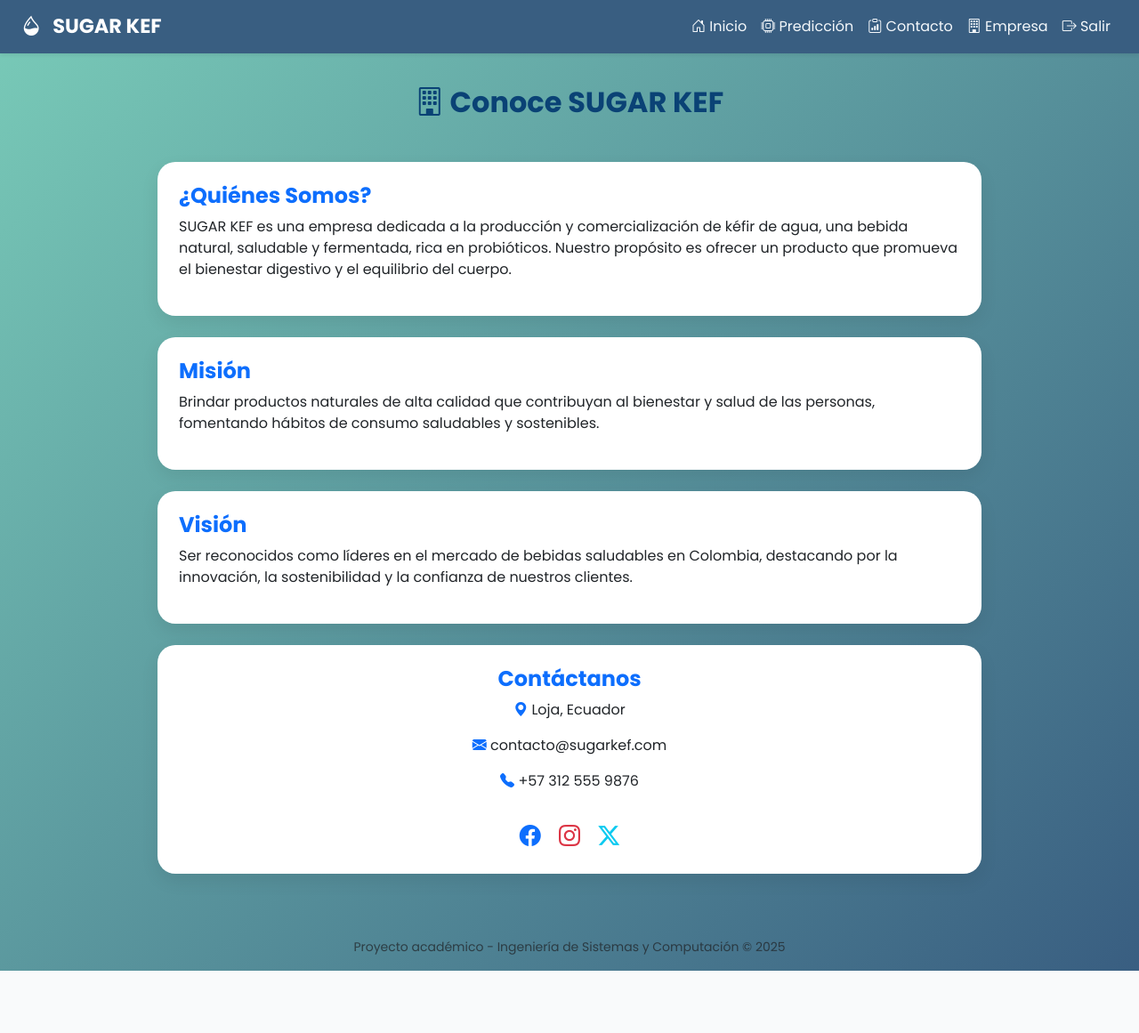
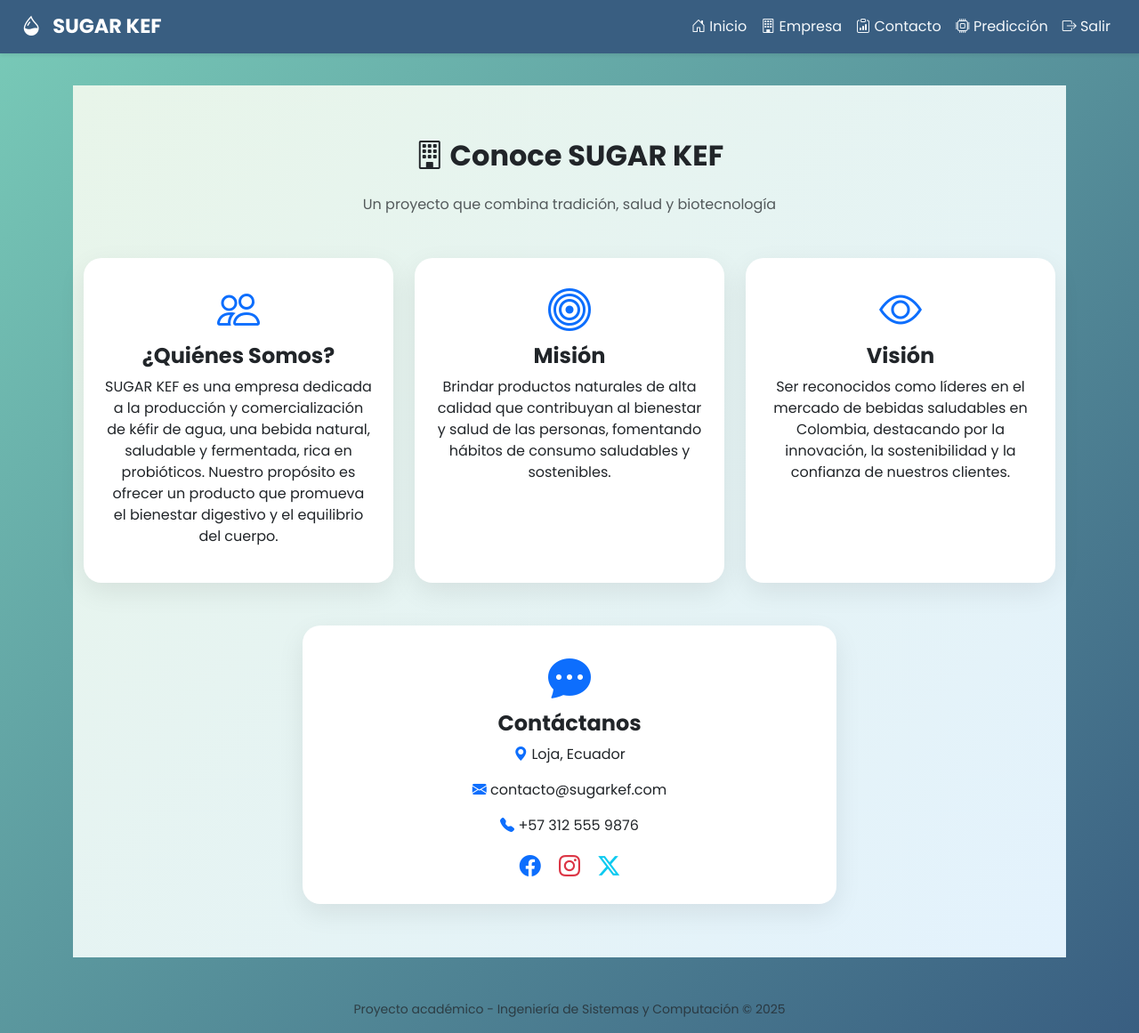
Before and after one commit to manuelarodriguezlopez/ChatBotML, a Flask app: page /empresa in a window 1280 px wide. Shown: the whole page at 89% size. Before the commit the page ends 1091 px from the top, so only its background shows below. Run offline with Flask 3, Linux system fonts and the light colour scheme; a user stored in the database is signed in.

Commit message:
Cambios de direccionamiento en pagina
.

```diff
--- a/templates/base.html
+++ b/templates/base.html
@@ -31,9 +31,9 @@
       <div class="collapse navbar-collapse justify-content-end" id="navbarNav">
         <ul class="navbar-nav">
           <li class="nav-item"><a class="nav-link" href="{{ url_for('dashboard') }}"><i class="bi bi-house-door"></i> Inicio</a></li>
+          <li class="nav-item"><a class="nav-link" href="{{ url_for('empresa') }}"><i class="bi bi-building"></i> Empresa</a></li>
+                    <li class="nav-item"><a class="nav-link" href="{{ url_for('pedido') }}"><i class="bi bi-clipboard-data"></i> Contacto</a></li>
           <li class="nav-item"><a class="nav-link" href="{{ url_for('predict') }}"><i class="bi bi-cpu"></i> Predicción</a></li>
-          <li class="nav-item"><a class="nav-link" href="{{ url_for('pedido') }}"><i class="bi bi-clipboard-data"></i> Contacto</a></li>
-          <li class="nav-item"><a class="nav-link" href="{{ url_for('empresa') }}"><i class="bi bi-building"></i> Empresa</a></li>
           <li class="nav-item"><a class="nav-link text-warning" href="{{ url_for('logout') }}"><i class="bi bi-box-arrow-right"></i> Salir</a></li>
         </ul>
       </div>
--- a/templates/empresa.html
+++ b/templates/empresa.html
@@ -2,43 +2,98 @@
 {% block title %}SUGAR KEF | Nuestra Empresa{% endblock %}
 {% block content %}
 
+<style>
+  /* Fondo degradado suave */
+  .empresa-section {
+    background: linear-gradient(135deg, #e8f5e9, #e3f2fd);
+    padding: 60px 0;
+  }
 
-<h2 class="section-title text-center mb-5"><i class="bi bi-building"></i> Conoce SUGAR KEF</h2>
+  .empresa-card {
+    border: none;
+    border-radius: 20px;
+    background: #ffffff;
+    box-shadow: 0 10px 30px rgba(0,0,0,0.08);
+    transition: all 0.3s ease;
+  }
 
-<div class="row justify-content-center">
-  <div class="col-md-10">
-    <div class="card info-card p-4 mb-4">
-      <h4 class="fw-bold text-primary">¿Quiénes Somos?</h4>
+  .empresa-card:hover {
+    transform: translateY(-10px);
+    box-shadow: 0 12px 35px rgba(0,0,0,0.12);
+  }
+
+  .empresa-icon {
+    font-size: 3rem;
+    color: #0d6efd;
+  }
+
+  .section-title {
+    font-weight: 700;
+    color: #212529;
+  }
+
+  .empresa-contact a {
+    transition: 0.3s;
+  }
+
+  .empresa-contact a:hover {
+    opacity: 0.8;
+  }
+</style>
+
+<div class="empresa-section text-center">
+  <div class="container">
+    <h2 class="section-title mb-4"><i class="bi bi-building"></i> Conoce SUGAR KEF</h2>
+    <p class="text-muted mb-5">Un proyecto que combina tradición, salud y biotecnología</p>
+
+    <div class="row g-4 justify-content-center">
+      <!-- Quiénes Somos -->
+      <div class="col-md-4">
+        <div class="empresa-card p-4 h-100">
+          <i class="bi bi-people empresa-icon mb-3"></i>
+          <h4 class="fw-bold text-dark">¿Quiénes Somos?</h4>
           <p>
             SUGAR KEF es una empresa dedicada a la producción y comercialización de kéfir de agua,
             una bebida natural, saludable y fermentada, rica en probióticos. Nuestro propósito es
             ofrecer un producto que promueva el bienestar digestivo y el equilibrio del cuerpo.
           </p>
         </div>
+      </div>
 
-    <div class="card info-card p-4 mb-4">
-      <h4 class="fw-bold text-primary">Misión</h4>
+      <!-- Misión -->
+      <div class="col-md-4">
+        <div class="empresa-card p-4 h-100">
+          <i class="bi bi-bullseye empresa-icon mb-3"></i>
+          <h4 class="fw-bold text-dark">Misión</h4>
           <p>
             Brindar productos naturales de alta calidad que contribuyan al bienestar y salud de las personas,
             fomentando hábitos de consumo saludables y sostenibles.
           </p>
         </div>
+      </div>
 
-    <div class="card info-card p-4 mb-4">
-      <h4 class="fw-bold text-primary">Visión</h4>
+      <!-- Visión -->
+      <div class="col-md-4">
+        <div class="empresa-card p-4 h-100">
+          <i class="bi bi-eye empresa-icon mb-3"></i>
+          <h4 class="fw-bold text-dark">Visión</h4>
           <p>
             Ser reconocidos como líderes en el mercado de bebidas saludables en Colombia,
             destacando por la innovación, la sostenibilidad y la confianza de nuestros clientes.
           </p>
         </div>
+      </div>
+    </div>
 
-    <div class="card info-card p-4 mb-4 text-center">
-      <h4 class="fw-bold text-primary">Contáctanos</h4>
+    <!-- Sección de contacto -->
+    <div class="empresa-card p-4 mt-5 mx-auto text-center" style="max-width: 600px;">
+      <i class="bi bi-chat-dots-fill empresa-icon mb-3"></i>
+      <h4 class="fw-bold text-dark">Contáctanos</h4>
       <p><i class="bi bi-geo-alt-fill text-primary"></i> Loja, Ecuador</p>
       <p><i class="bi bi-envelope-fill text-primary"></i> contacto@sugarkef.com</p>
       <p><i class="bi bi-telephone-fill text-primary"></i> +57 312 555 9876</p>
 
-      <div class="mt-3">
+      <div class="empresa-contact mt-3">
         <a href="#" class="text-primary me-3"><i class="bi bi-facebook fs-4"></i></a>
         <a href="#" class="text-danger me-3"><i class="bi bi-instagram fs-4"></i></a>
         <a href="#" class="text-info"><i class="bi bi-twitter-x fs-4"></i></a>
```
Also changed, not shown: templates/dashboard.html (+13 -11 lines). Lines whose indentation alone changed are shown as unchanged.
